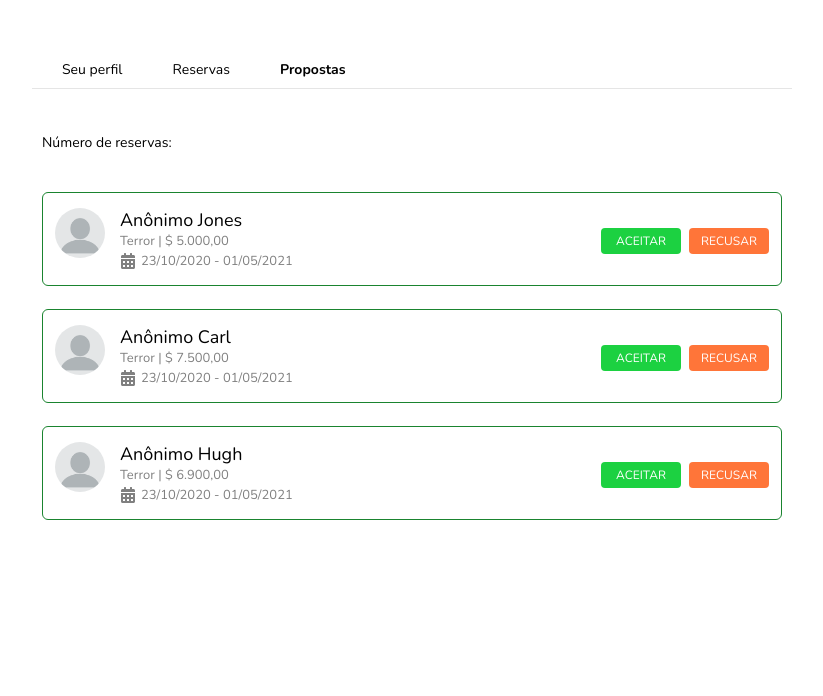
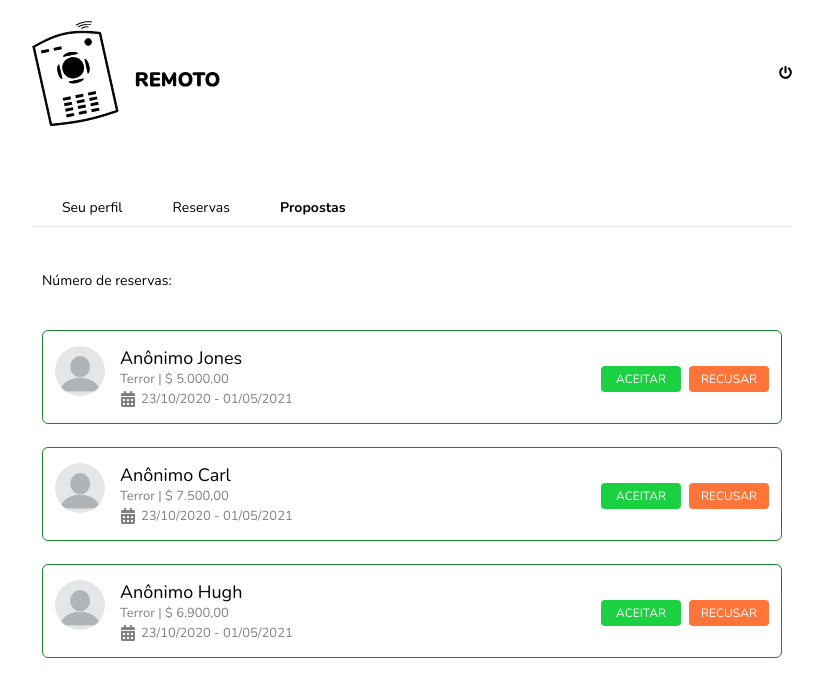
Before and after one commit to cgmbauer/frente_criacoes, a React (Create React App) app: page /offers in a window 1280 px wide. Shown: the top 696 px of the page, without its empty margins (228-1051 px from the left). Built offline with nearby package versions, Linux system fonts and the light colour scheme.

Commit message:
feat: componentes Logo criados

```diff
--- /dev/null
+++ b/src/components/HeaderExterna/index.jsx
@@ -0,0 +1,15 @@
+import React from 'react';
+
+import LogoIcon from '../../assets/remoto_logo.svg';
+
+import { HeaderContainer } from './styles';
+
+const HeaderExterna = () => {
+  return (
+    <HeaderContainer>
+      <img src={LogoIcon} alt="controle remoto" />
+    </HeaderContainer>
+  );
+};
+
+export default HeaderExterna;
--- /dev/null
+++ b/src/components/HeaderExterna/styles.js
@@ -0,0 +1,28 @@
+import styled from 'styled-components';
+
+export const HeaderContainer = styled.main`
+  max-width: 400px;
+
+  display: flex;
+  flex-direction: row;
+  align-items: center;
+  justify-content: flex-start;
+
+  margin: 0 auto;
+
+  @media (min-width: 600px) {
+    justify-content: center;
+
+    margin: 40px auto 0;
+  }
+
+  img {
+    width: 151px;
+    height: 49px;
+
+    @media (min-width: 600px) {
+      width: 261px;
+      height: 108px;
+    }
+  }
+`;
--- /dev/null
+++ b/src/components/HeaderInterna/index.jsx
@@ -0,0 +1,24 @@
+import React, { useCallback } from 'react';
+
+import { FaPowerOff } from 'react-icons/fa';
+import LogoIcon from '../../assets/remoto_logo.svg';
+
+import { HeaderContainer } from './styles';
+
+const HeaderInterna = () => {
+  const signOut = useCallback(() => {
+    console.log('mover para auth');
+  }, []);
+
+  return (
+    <HeaderContainer>
+      <img src={LogoIcon} alt="controle remoto" />
+
+      <button type="button" onClick={signOut}>
+        <FaPowerOff />
+      </button>
+    </HeaderContainer>
+  );
+};
+
+export default HeaderInterna;
--- /dev/null
+++ b/src/components/HeaderInterna/styles.js
@@ -0,0 +1,38 @@
+import styled from 'styled-components';
+
+export const HeaderContainer = styled.main`
+  max-width: 800px;
+  height: auto;
+
+  display: flex;
+  flex-direction: row;
+  align-items: center;
+  justify-content: space-between;
+
+  margin: 0 auto;
+
+  @media (min-width: 600px) {
+    margin: 10px auto 0;
+  }
+
+  img {
+    width: 151px;
+    height: 49px;
+
+    @media (min-width: 600px) {
+      width: 261px;
+      height: 108px;
+    }
+  }
+
+  button {
+    background: transparent;
+
+    border: none;
+
+    svg {
+      width: 13px;
+      height: 13px;
+    }
+  }
+`;
--- a/src/components/NavBar/styles.js
+++ b/src/components/NavBar/styles.js
@@ -11,7 +11,7 @@ export const NavBarContainer = styled.nav`
   justify-content: flex-start;
 
   padding-bottom: 10px;
-  margin: 50px auto 44px;
+  margin: 70px auto 44px;
 
   &:after {
     content: '';
--- a/src/pages/Offers/index.jsx
+++ b/src/pages/Offers/index.jsx
@@ -2,6 +2,7 @@ import React from 'react';
 import { FaCalendarAlt } from 'react-icons/fa';
 
 import NavBar from '../../components/NavBar';
+import HeaderInterna from '../../components/HeaderInterna';
 
 import DummyImg from '../../assets/profile-dummy.png';
 
@@ -14,6 +15,7 @@ import {
 const Offers = () => {
   return (
     <OffersContainer>
+      <HeaderInterna />
       <NavBar />
 
       <div>
--- a/src/pages/Reservations/index.jsx
+++ b/src/pages/Reservations/index.jsx
@@ -2,7 +2,8 @@ import React from 'react';
 import { FaCalendarAlt } from 'react-icons/fa';
 
 import NavBar from '../../components/NavBar';
-import Logo from '../../assets/remoto_logo.svg';
+import HeaderInterna from '../../components/HeaderInterna';
+
 import DummyImg from '../../assets/profile-dummy.png';
 
 import {
@@ -14,8 +15,10 @@ import {
 const Reservations = () => {
   return (
     <ReservationsContainer>
-      <img className="logo" src={Logo} alt=" " />
+      <HeaderInterna />
+
       <NavBar />
+
       <ReservationsBox>
         <img className="profile" src={DummyImg} alt="dummy profile logo" />
 
--- a/src/pages/SignIn/index.jsx
+++ b/src/pages/SignIn/index.jsx
@@ -4,6 +4,7 @@ import { Link } from 'react-router-dom';
 
 import { FaSignInAlt } from 'react-icons/fa';
 
+import Header from '../../components/HeaderExterna';
 import Input from '../../components/Input';
 
 import { Form, LoginContainer, LoginTitle, LoginTitleText } from './styles';
@@ -11,6 +12,8 @@ import { Form, LoginContainer, LoginTitle, LoginTitleText } from './styles';
 const SignIn = () => {
   return (
     <LoginContainer>
+      <Header />
+
       <LoginTitle>
         <LoginTitleText>Login</LoginTitleText>
       </LoginTitle>
--- a/src/pages/SignIn/styles.js
+++ b/src/pages/SignIn/styles.js
@@ -34,7 +34,11 @@ export const LoginContainer = styled.section`
 
 export const LoginTitle = styled.div`
   text-align: center;
-  margin-top: 54px;
+  margin-top: 44px;
+
+  @media (min-width: 600px) {
+    margin-top: 72px;
+  }
 `;
 
 export const LoginTitleText = styled.h1`
@@ -45,7 +49,7 @@ export const LoginTitleText = styled.h1`
 `;
 
 export const Form = styled.form`
-  margin: 112px auto 0;
+  margin: 21px auto 0;
 
   display: flex;
   flex-direction: column;
```
